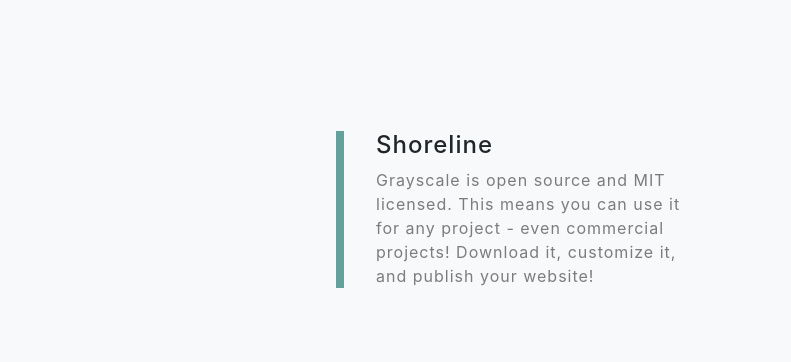
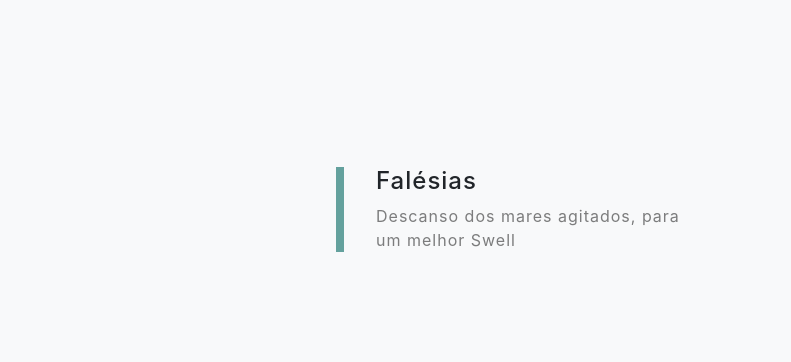
Before and after one commit to PedroSenaCabral/PedroSenaCabral.github.io, a website with bundled scripts: page index.html in a window 1280 px wide. Shown: the part 1540-1902 px from the top of the page, 489-1280 px from the left. Built offline with nearby package versions, Linux system fonts and the light colour scheme.

Commit message:
Novidade

```diff
--- a/css/grayscale.css
+++ b/css/grayscale.css
@@ -102,7 +102,7 @@
 
 .masthead h1 {
   font-family: 'Varela Round';
-  font-size: 2.5rem;
+  font-size: 2.0rem;
   line-height: 2.5rem;
   letter-spacing: 0.8rem;
   background: -webkit-linear-gradient(rgba(255, 255, 255, 0.9), rgba(255, 255, 255, 0));
--- a/index.html
+++ b/index.html
@@ -85,8 +85,8 @@
           </div>
           <div class="col-xl-4 col-lg-5">
             <div class="featured-text text-center text-lg-left">
-              <h4>Shoreline</h4>
-              <p class="text-black-50 mb-0">Grayscale is open source and MIT licensed. This means you can use it for any project - even commercial projects! Download it, customize it, and publish your website!</p>
+              <h4>Falésias</h4>
+              <p class="text-black-50 mb-0">Descanso dos mares agitados, para um melhor Swell</p>
             </div>
           </div>
         </div>
```
